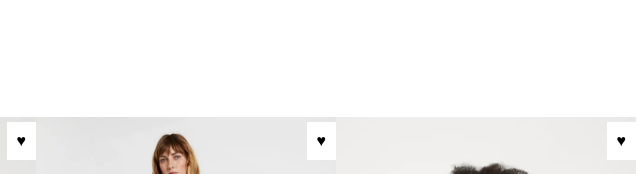
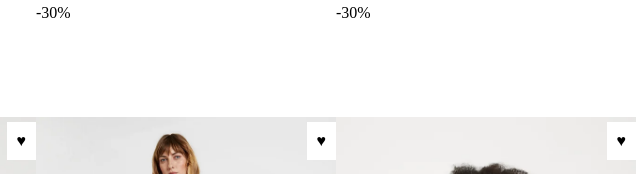
Before and after one commit to FrancescoGiommi/html-css-boolando, a plain HTML site: page index.html in a window 1280 px wide. Shown: the part 433-607 px from the top of the page, 414-1054 px from the left. Drawn offline with Linux system fonts and the light colour scheme.

Commit message:
Add 30% discount

```diff
--- a/index.html
+++ b/index.html
@@ -26,10 +26,12 @@
             <div class="card-image">
               <span class="hearts">&hearts;</span>
               <img src="./img/img/2.webp" alt="" />
+              <span class="discount-30">-30%</span>
             </div>
             <div class="card-image">
               <span class="hearts">&hearts;</span>
               <img src="./img/img/3.webp" alt="" />
+              <span class="discount-30">-30%</span>
             </div>
             <div class="card-image">
               <span class="hearts">&hearts;</span>
```
